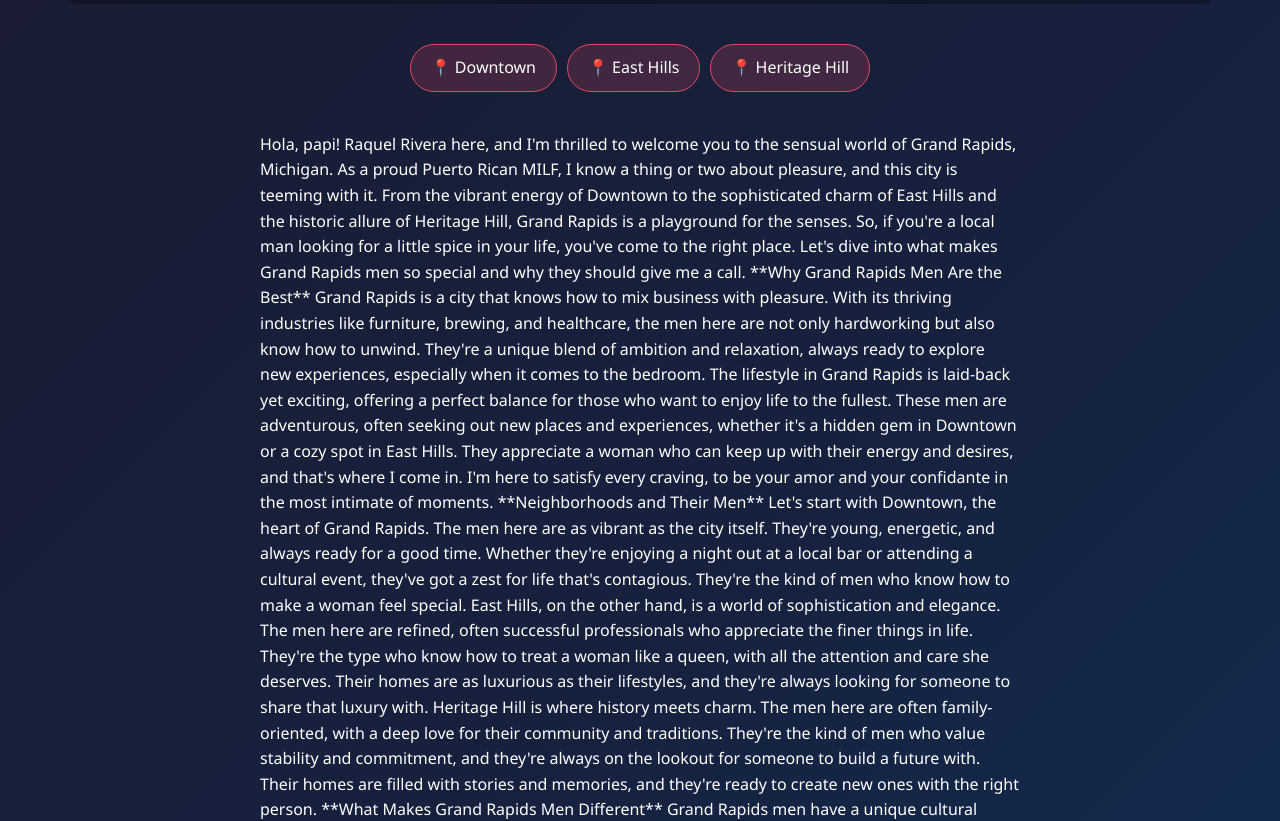
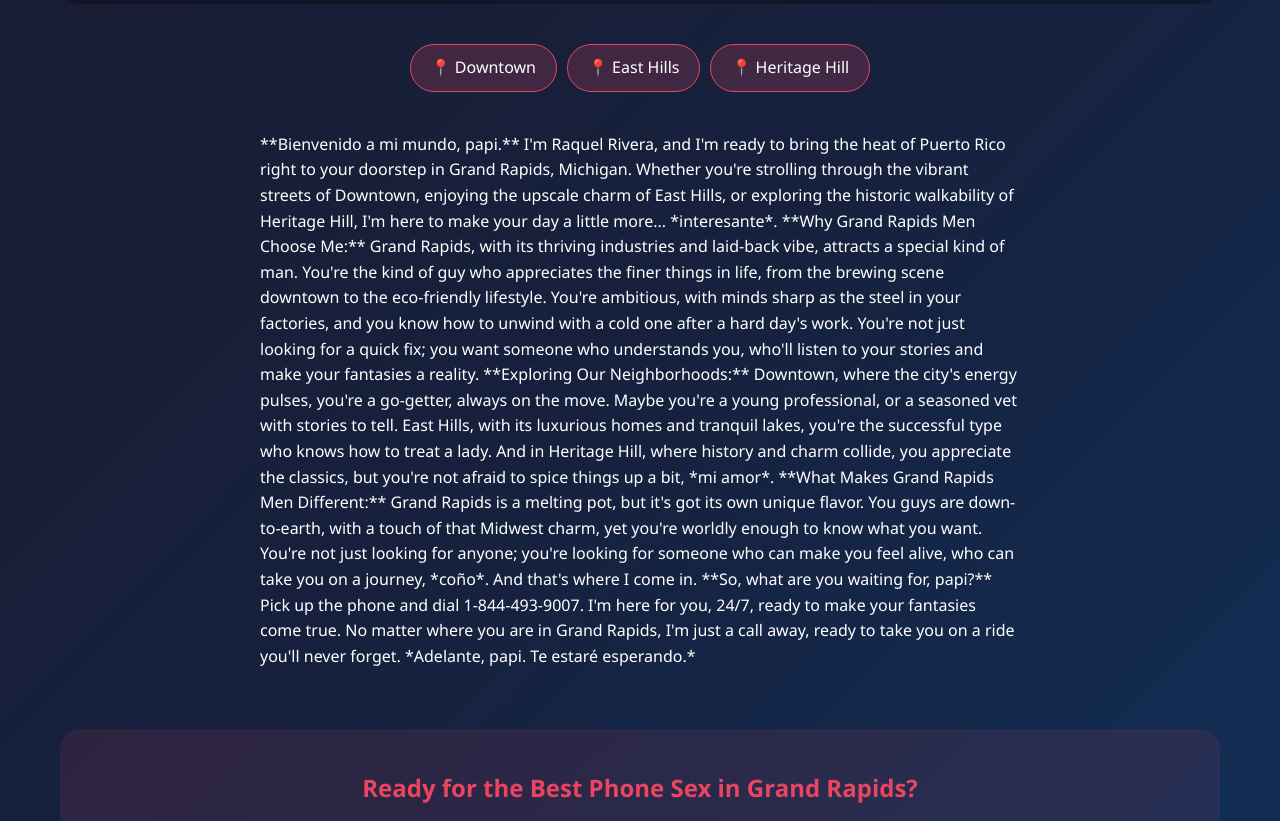
Before and after one commit to raquel-connections/grand-rapids, a plain HTML site: page index.html in a window 1280 px wide. Shown: the part 521-1342 px from the top of the page. Drawn offline with Linux system fonts and the light colour scheme.

Commit message:
Initial commit

```diff
--- a/index.html
+++ b/index.html
@@ -40,31 +40,21 @@
         </div>
 
         <div class="content">
-            Hola, papi! Raquel Rivera here, and I'm thrilled to welcome you to the sensual world of Grand Rapids, Michigan. As a proud Puerto Rican MILF, I know a thing or two about pleasure, and this city is teeming with it. From the vibrant energy of Downtown to the sophisticated charm of East Hills and the historic allure of Heritage Hill, Grand Rapids is a playground for the senses. So, if you're a local man looking for a little spice in your life, you've come to the right place. Let's dive into what makes Grand Rapids men so special and why they should give me a call.
+            **Bienvenido a mi mundo, papi.** I'm Raquel Rivera, and I'm ready to bring the heat of Puerto Rico right to your doorstep in Grand Rapids, Michigan. Whether you're strolling through the vibrant streets of Downtown, enjoying the upscale charm of East Hills, or exploring the historic walkability of Heritage Hill, I'm here to make your day a little more... *interesante*.
 
-**Why Grand Rapids Men Are the Best**
+**Why Grand Rapids Men Choose Me:**
 
-Grand Rapids is a city that knows how to mix business with pleasure. With its thriving industries like furniture, brewing, and healthcare, the men here are not only hardworking but also know how to unwind. They're a unique blend of ambition and relaxation, always ready to explore new experiences, especially when it comes to the bedroom. The lifestyle in Grand Rapids is laid-back yet exciting, offering a perfect balance for those who want to enjoy life to the fullest.
+Grand Rapids, with its thriving industries and laid-back vibe, attracts a special kind of man. You're the kind of guy who appreciates the finer things in life, from the brewing scene downtown to the eco-friendly lifestyle. You're ambitious, with minds sharp as the steel in your factories, and you know how to unwind with a cold one after a hard day's work. You're not just looking for a quick fix; you want someone who understands you, who'll listen to your stories and make your fantasies a reality.
 
-These men are adventurous, often seeking out new places and experiences, whether it's a hidden gem in Downtown or a cozy spot in East Hills. They appreciate a woman who can keep up with their energy and desires, and that's where I come in. I'm here to satisfy every craving, to be your amor and your confidante in the most intimate of moments.
+**Exploring Our Neighborhoods:**
 
-**Neighborhoods and Their Men**
+Downtown, where the city's energy pulses, you're a go-getter, always on the move. Maybe you're a young professional, or a seasoned vet with stories to tell. East Hills, with its luxurious homes and tranquil lakes, you're the successful type who knows how to treat a lady. And in Heritage Hill, where history and charm collide, you appreciate the classics, but you're not afraid to spice things up a bit, *mi amor*.
 
-Let's start with Downtown, the heart of Grand Rapids. The men here are as vibrant as the city itself. They're young, energetic, and always ready for a good time. Whether they're enjoying a night out at a local bar or attending a cultural event, they've got a zest for life that's contagious. They're the kind of men who know how to make a woman feel special.
+**What Makes Grand Rapids Men Different:**
 
-East Hills, on the other hand, is a world of sophistication and elegance. The men here are refined, often successful professionals who appreciate the finer things in life. They're the type who know how to treat a woman like a queen, with all the attention and care she deserves. Their homes are as luxurious as their lifestyles, and they're always looking for someone to share that luxury with.
+Grand Rapids is a melting pot, but it's got its own unique flavor. You guys are down-to-earth, with a touch of that Midwest charm, yet you're worldly enough to know what you want. You're not just looking for anyone; you're looking for someone who can make you feel alive, who can take you on a journey, *coño*. And that's where I come in.
 
-Heritage Hill is where history meets charm. The men here are often family-oriented, with a deep love for their community and traditions. They're the kind of men who value stability and commitment, and they're always on the lookout for someone to build a future with. Their homes are filled with stories and memories, and they're ready to create new ones with the right person.
-
-**What Makes Grand Rapids Men Different**
-
-Grand Rapids men have a unique cultural blend that sets them apart. They're a mix of Midwestern charm and urban sophistication, which makes them incredibly captivating. They're not afraid to express their desires and are always eager to explore new territories, especially when it comes to matters of the heart and the body.
-
-They're also incredibly supportive and caring, always willing to go the extra mile for the people they love. This loyalty and dedication make them irresistible, and it's no wonder that Grand Rapids is known for its passionate relationships. These men know how to make a woman feel cherished, whether it's through small gestures of affection or grand displays of love.
-
-**Call Me, Papi**
-
-So, if you're a Grand Rapids man looking for a little excitement, a touch of spice, and a lot of passion, you know what to do. Give me a call at 1-844-493-9007, and let's see where our desires take us. I'm available 24/7, ready to satisfy your every need and fulfill your wildest fantasies. Whether you're in Downtown, East Hills, or Heritage Hill, I'm just a phone call away, waiting to be your amor and your confidante. So, don't hesitate, papi. Let's make some unforgettable memories together.
+**So, what are you waiting for, papi?** Pick up the phone and dial 1-844-493-9007. I'm here for you, 24/7, ready to make your fantasies come true. No matter where you are in Grand Rapids, I'm just a call away, ready to take you on a ride you'll never forget. *Adelante, papi. Te estaré esperando.*
         </div>
 
         <div style="text-align: center; margin: 60px 0; padding: 40px; background: rgba(233, 69, 96, 0.1); border-radius: 20px;">
```
